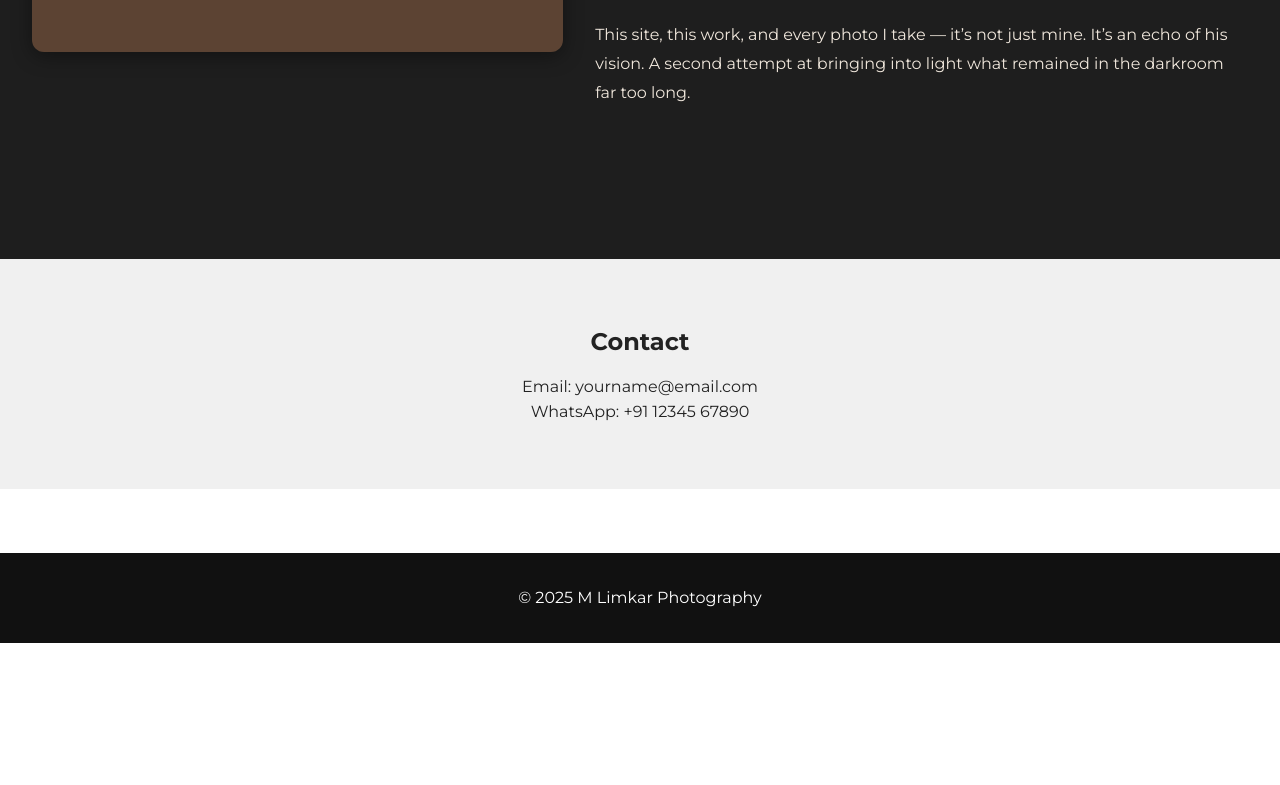
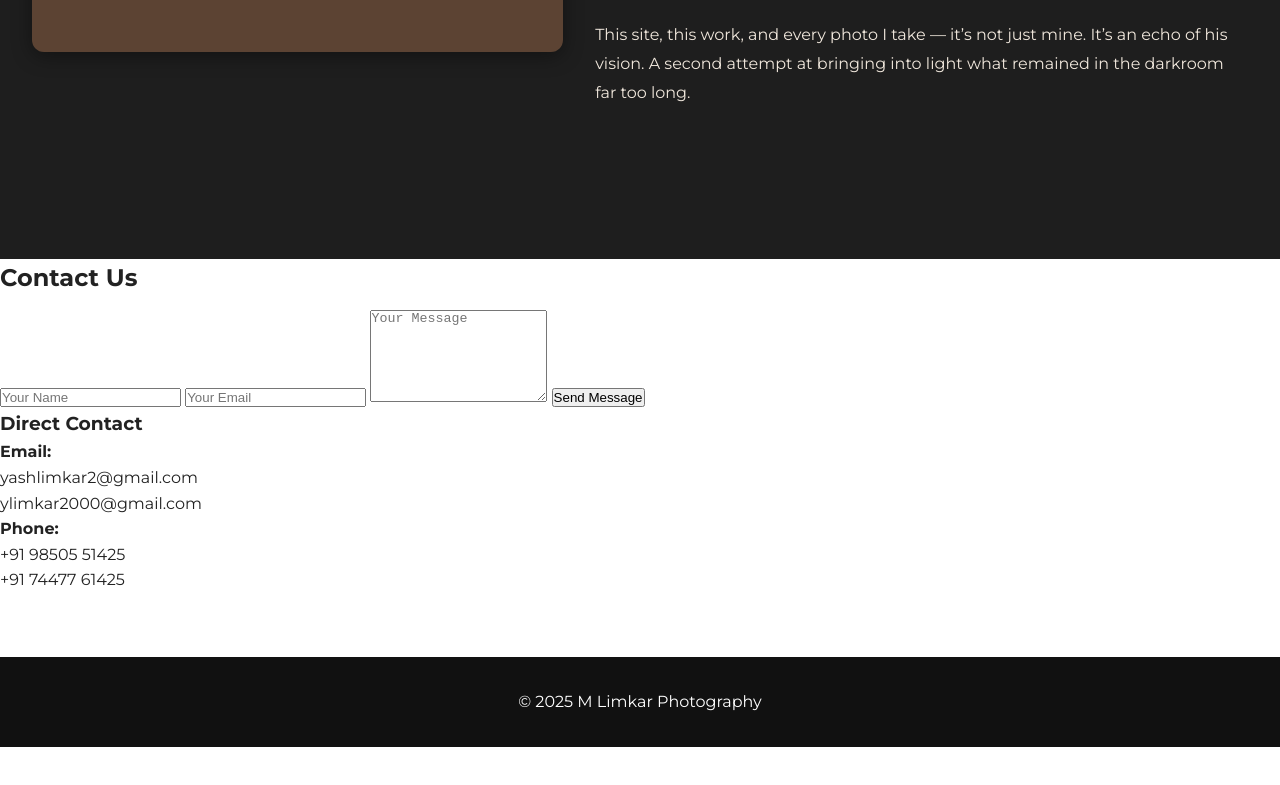
Before and after one commit to YashLimkar/MLimkar-Photography-Portfolio, a plain HTML site: page index.html in a window 1280 px wide. Shown: the part 2372-3157 px from the top of the page. Before the commit the page ends 3065 px from the top, so only its background shows below. Drawn offline with Linux system fonts and the light colour scheme.

Commit message:
Update index.html

```diff
--- a/index.html
+++ b/index.html
@@ -97,11 +97,36 @@
 
 
 
-  <section id="contact" class="contact">
-    <h2>Contact</h2>
-    <p>Email: yourname@email.com</p>
-    <p>WhatsApp: +91 12345 67890</p>
-  </section>
+ <section id="contact" class="contact-section">
+  <div class="contact-container">
+
+    <!-- Contact Form -->
+    <div class="contact-form">
+      <h2>Contact Us</h2>
+      <form name="contact" method="POST" data-netlify="true">
+        <input type="hidden" name="form-name" value="contact" />
+        <input type="text" name="name" placeholder="Your Name" required />
+        <input type="email" name="email" placeholder="Your Email" required />
+        <textarea name="message" rows="6" placeholder="Your Message" required></textarea>
+        <button type="submit">Send Message</button>
+      </form>
+    </div>
+
+    <!-- Direct Contact Info -->
+    <div class="contact-info">
+      <h3>Direct Contact</h3>
+      <p><strong>Email:</strong><br>
+        yashlimkar2@gmail.com<br>
+        ylimkar2000@gmail.com
+      </p>
+      <p><strong>Phone:</strong><br>
+        +91 98505 51425<br>
+        +91 74477 61425
+      </p>
+    </div>
+  </div>
+</section>
+
 
 
   <footer>
```
